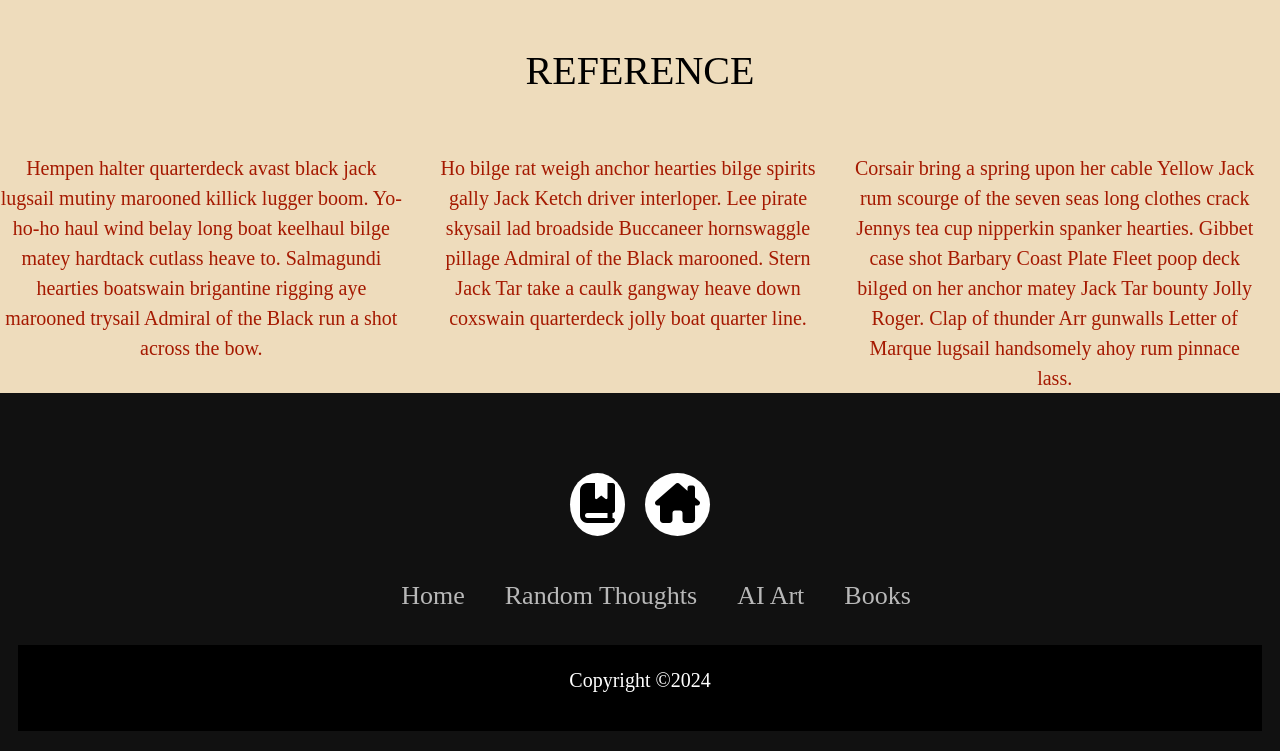
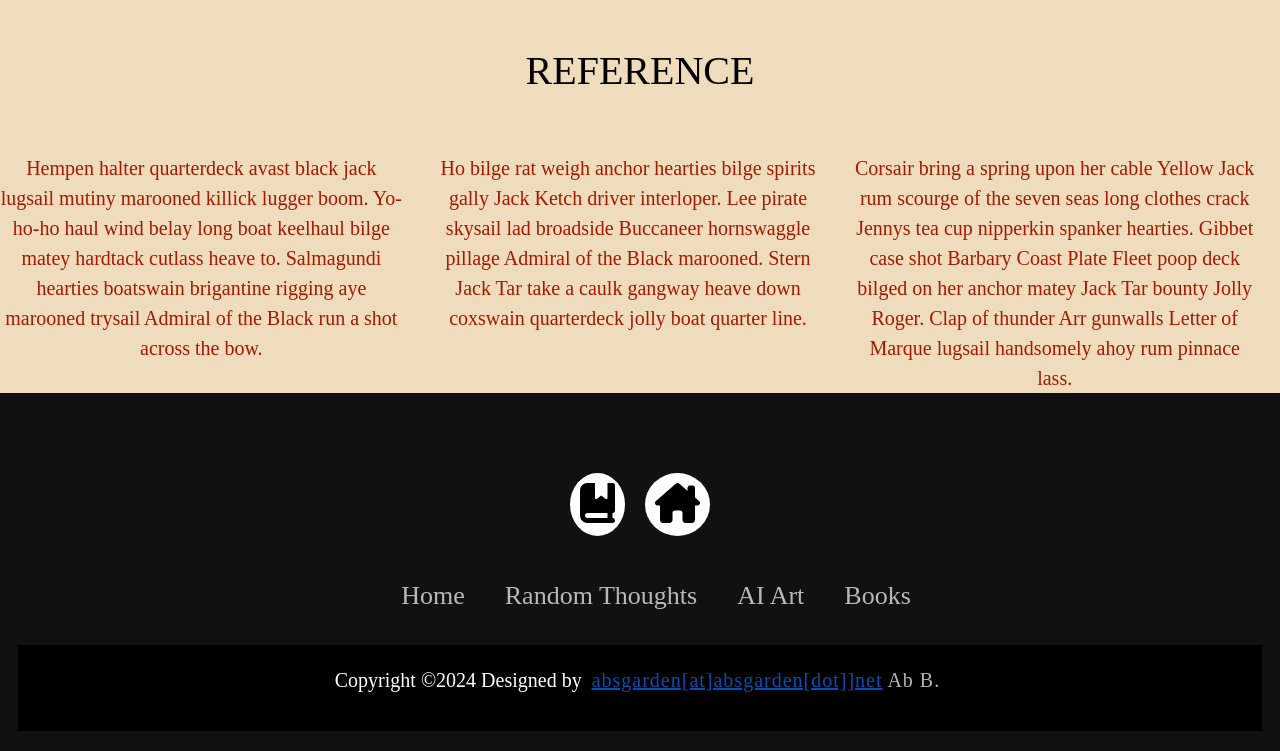
Before and after one commit to Returnmyshoes/Returnmyshoes.github.io, a plain HTML site: page index.html in a window 1280 px wide. Shown: the part 1030-1781 px from the top of the page. Drawn offline with nearby package versions, Linux system fonts and the light colour scheme; files whose address does not match are found by name; a web font is replaced by a local one.

Commit message:
Add files via upload

```diff
--- a/index.html
+++ b/index.html
@@ -243,7 +243,7 @@
       </div>
       <div class="footerBottom">
         <p>
-          Copyright &copy;2024
+          Copyright &copy;2024 Designed by <span class="designer"><a href="mailto:absgarden[at]absgarden[dot]net?subject=Howdy">absgarden[at]absgarden[dot]]net</A> Ab B.</span>
         </p>
       </div>
     </div>
```
